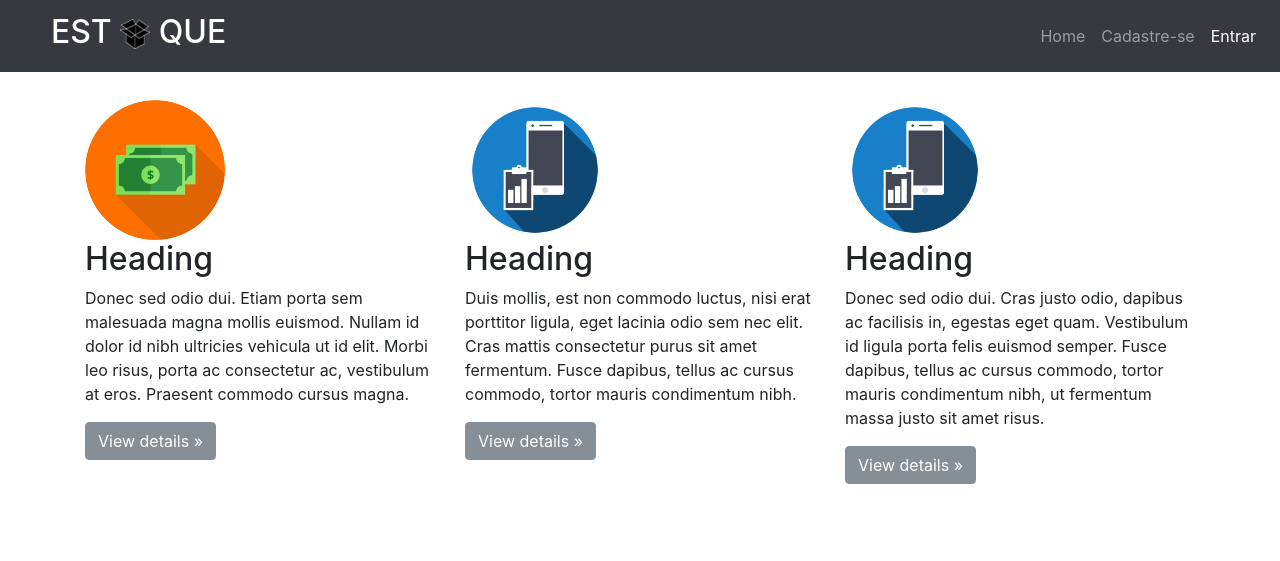
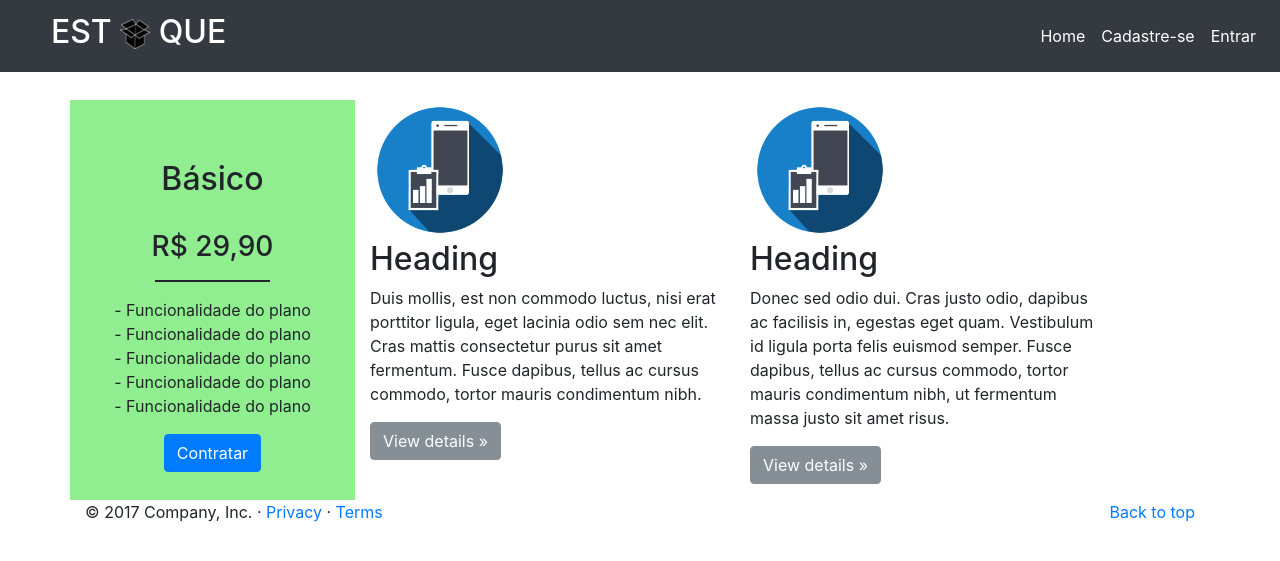
Before and after one commit to BrunohSL/controleEstoque, a PHP site: page /planos.php in a window 1280 px wide. Shown: the top 561 px of the page. Run offline with PHP 8.4, Linux system fonts and the light colour scheme; some libraries are stand-ins or nearby versions.

Commit message:
Criando footer separado

```diff
--- a/nossaEquipe.php
+++ b/nossaEquipe.php
@@ -14,5 +14,7 @@
 
     <?php include 'sisHeader.php';?>
 
+    <?php include 'sisFooter.php' ?>
+
 </body>
 </html>
--- a/planos.php
+++ b/planos.php
@@ -20,32 +20,41 @@
 
         <!-- Three columns of text below the carousel -->
         <div class="row">
+            <div style="background-color: lightgreen;" class="col-lg-3">
+                <div class="container">
+                    <!-- <img class="rounded-circle" src="img/img3.png" alt="Generic placeholder image"
+                    width="140" height="140"> -->
+                    <h2 style="text-align: center; margin-top: 60px;">Básico</h2>
+                    <br>
+                    <h3 style="text-align: center;">R$ 29,90</h3>
+                    <hr style="width: 50%; border: 1px solid;">
+                    <p style="text-align: center;">
+                        - Funcionalidade do plano
+                        <br> - Funcionalidade do plano
+                        <br> - Funcionalidade do plano
+                        <br> - Funcionalidade do plano
+                        <br> - Funcionalidade do plano
+                    </p>
+                    <p style="text-align: center;">
+                        <a class="btn btn-primary text-align: center;" href="#" role="button">Contratar</a>
+                    </p>
+                </div>
+            </div>
+            <!-- /.col-lg-4 -->
             <div class="col-lg-4">
-                <img class="rounded-circle" src="img/img3.png" alt="Generic placeholder image"
-                    width="140" height="140">
+                <img class="rounded-circle" src="img/img2.png" alt="Generic placeholder image" width="140" height="140">
                 <h2>Heading</h2>
-                <p>Donec sed odio dui. Etiam porta sem malesuada magna mollis euismod. Nullam id dolor id nibh ultricies vehicula
-                    ut id elit. Morbi leo risus, porta ac consectetur ac, vestibulum at eros. Praesent commodo cursus magna.</p>
+                <p>Duis mollis, est non commodo luctus, nisi erat porttitor ligula, eget lacinia odio sem nec elit. Cras mattis
+                    consectetur purus sit amet fermentum. Fusce dapibus, tellus ac cursus commodo, tortor mauris condimentum
+                    nibh.
+                </p>
                 <p>
                     <a class="btn btn-secondary" href="#" role="button">View details »</a>
                 </p>
             </div>
             <!-- /.col-lg-4 -->
             <div class="col-lg-4">
-                <img class="rounded-circle" src="img/img2.png" alt="Generic placeholder image"
-                    width="140" height="140">
-                <h2>Heading</h2>
-                <p>Duis mollis, est non commodo luctus, nisi erat porttitor ligula, eget lacinia odio sem nec elit. Cras mattis
-                    consectetur purus sit amet fermentum. Fusce dapibus, tellus ac cursus commodo, tortor mauris condimentum
-                    nibh.</p>
-                <p>
-                    <a class="btn btn-secondary" href="#" role="button">View details »</a>
-                </p>
-            </div>
-            <!-- /.col-lg-4 -->
-            <div class="col-lg-4">
-                <img class="rounded-circle" src="img/img2.png" alt="Generic placeholder image"
-                    width="140" height="140">
+                <img class="rounded-circle" src="img/img2.png" alt="Generic placeholder image" width="140" height="140">
                 <h2>Heading</h2>
                 <p>Donec sed odio dui. Cras justo odio, dapibus ac facilisis in, egestas eget quam. Vestibulum id ligula porta
                     felis euismod semper. Fusce dapibus, tellus ac cursus commodo, tortor mauris condimentum nibh, ut fermentum
@@ -60,6 +69,8 @@
 
     </div>
 
+    <?php include 'sisFooter.php' ?>
+
 </body>
 
 </html>
--- /dev/null
+++ b/sisFooter.php
@@ -0,0 +1,9 @@
+<footer class="container">
+    <p class="float-right">
+        <a href="#">Back to top</a>
+    </p>
+    <p>© 2017 Company, Inc. ·
+        <a href="#">Privacy</a> ·
+        <a href="#">Terms</a>
+    </p>
+</footer>
--- a/sisHeader.php
+++ b/sisHeader.php
@@ -11,15 +11,15 @@
       <div class="collapse navbar-collapse" id="navbarCollapse">
         <ul class="navbar-nav ml-auto" id="teste">
           <li class="nav-item">
-            <a class="nav-link" href="index.php">Home
+            <a class="nav-link" style="color: white;" href="index.php">Home
               <span class="sr-only"></span>
             </a>
           </li>
           <li class="nav-item">
-            <a class="nav-link" href="cadastro.php">Cadastre-se</a>
+            <a class="nav-link" style="color: white;" href="cadastro.php">Cadastre-se</a>
           </li>
-          <li class="nav-item active">
-            <a class="nav-link" href="">Entrar</a>
+          <li class="nav-item">
+            <a class="nav-link" style="color: white;" href="">Entrar</a>
           </li>
         </ul>
       </div>
--- a/sobre.php
+++ b/sobre.php
@@ -14,5 +14,7 @@
 
     <?php include 'sisHeader.php';?>
 
+    <?php include 'sisFooter.php' ?>
+
 </body>
 </html>
```
Also changed, not shown: index.php (+9 -30 lines), cadastro.php (line endings or trailing spaces).
